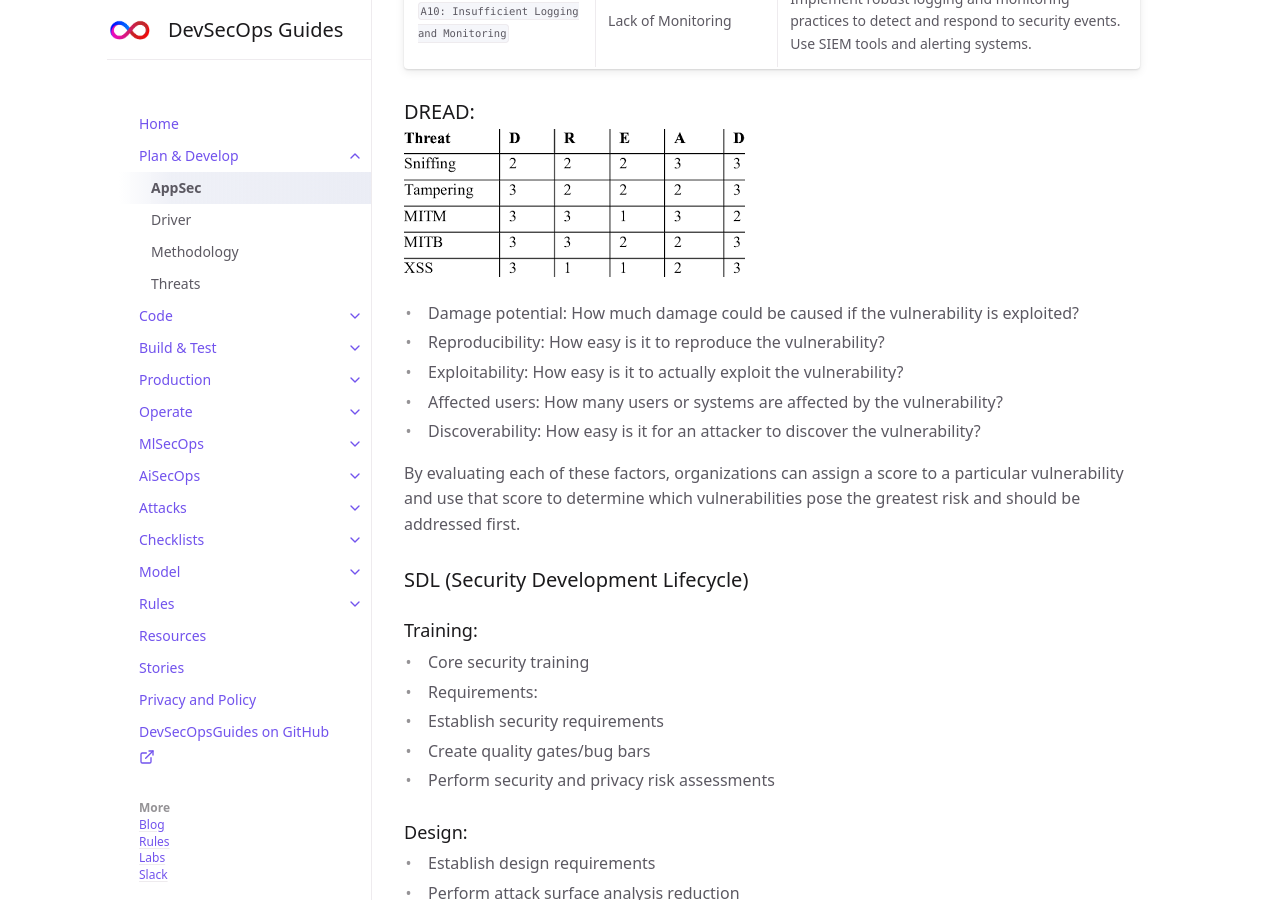
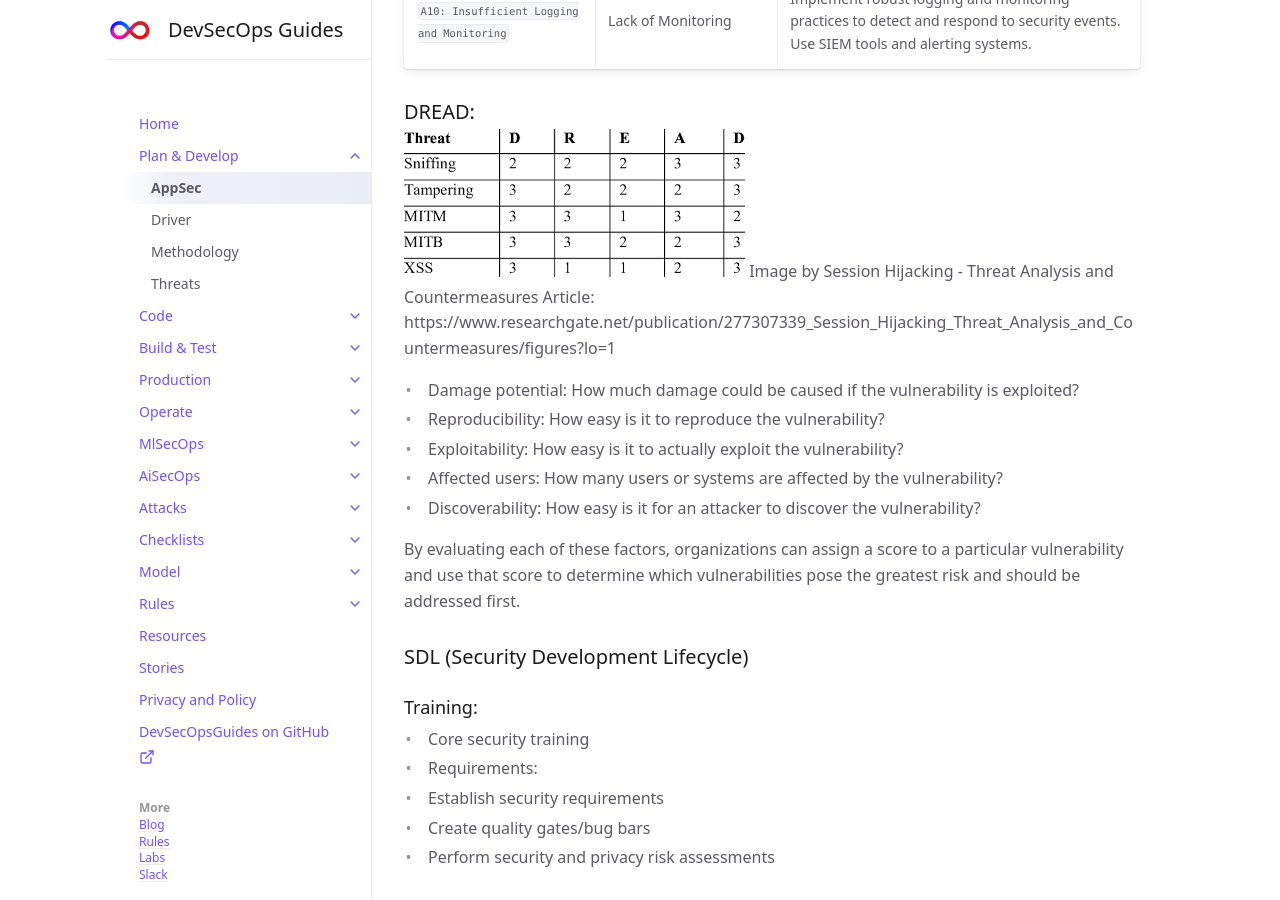
Before and after one commit to devsecopsguides/devsecopsguides.github.io, a Jekyll site: the page built from docs/plan-develop/appsec.md, in a window 1280 px wide and 900 px high, scrolled down 2727 px. Built offline with Jekyll 4.4.1, drawn with Linux system fonts in a browser that asks for light colours.

Commit message:
Update appsec.md

```diff
--- a/docs/plan-develop/appsec.md
+++ b/docs/plan-develop/appsec.md
@@ -62,6 +62,7 @@ Cheatsheet with rules/policies for preventing OWASP Top 10 vulnerabilities
 ## DREAD:
 
 ![dread](../../../assets/images/dread.png)
+Image by Session Hijacking - Threat Analysis and Countermeasures Article: https://www.researchgate.net/publication/277307339_Session_Hijacking_Threat_Analysis_and_Countermeasures/figures?lo=1
 
 
 * Damage potential: How much damage could be caused if the vulnerability is exploited?
```
